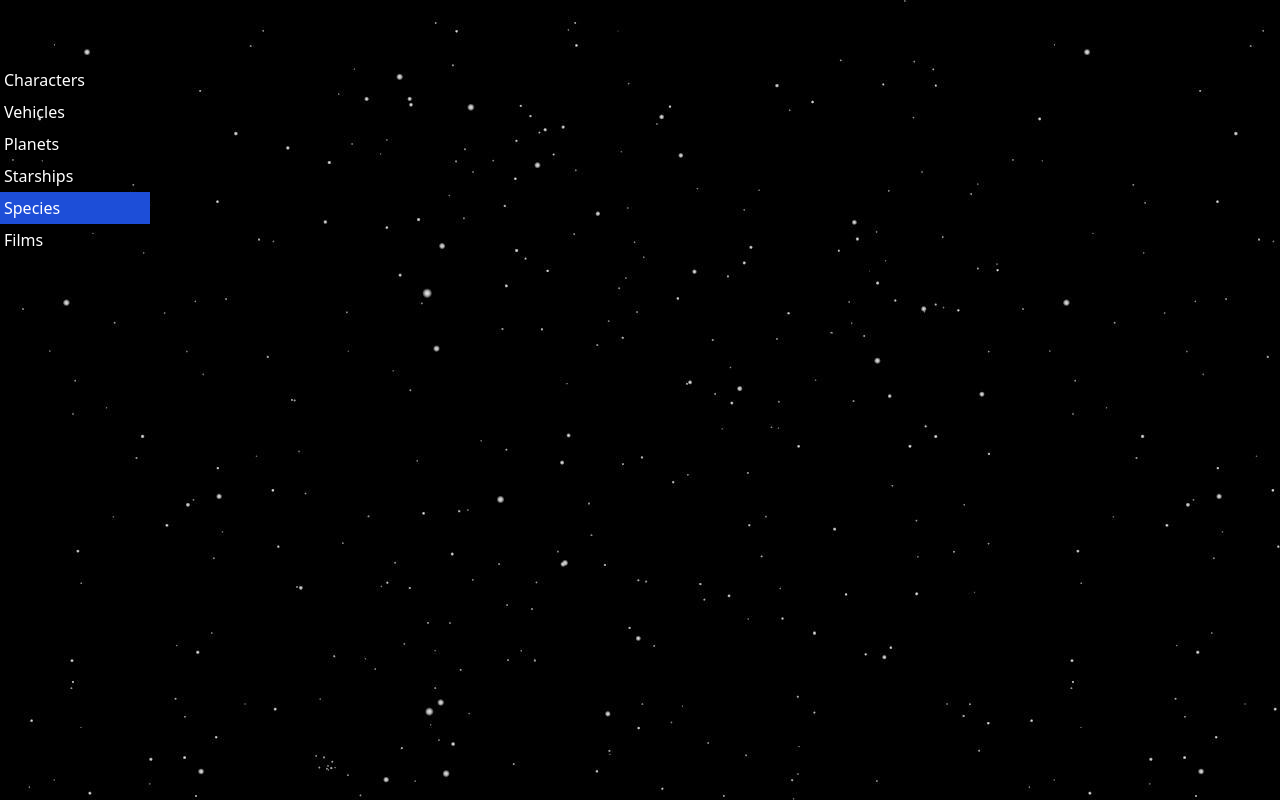
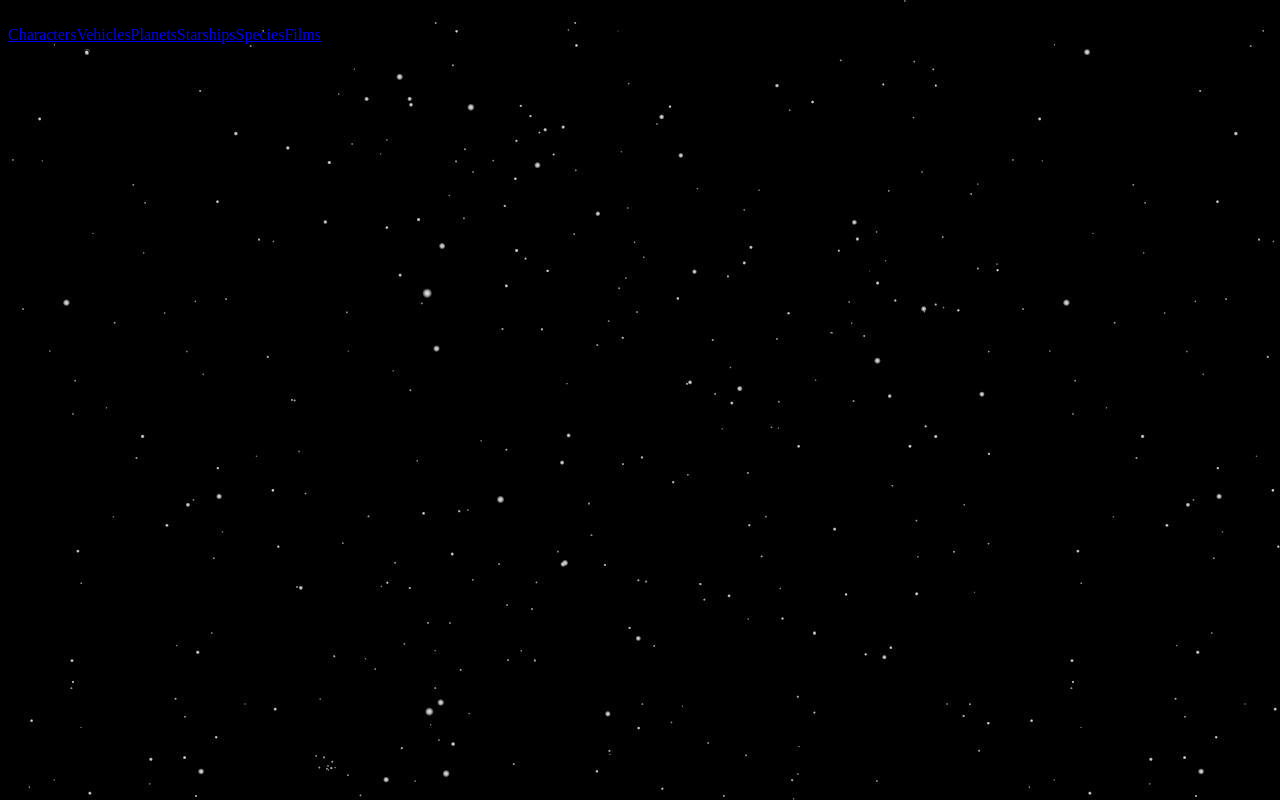
Before and after one commit to ArkadiuszDz/star_wars, a Next.js app: page /species in a window 1280 px wide. Built offline with nearby package versions, Linux system fonts and the light colour scheme.

Commit message:
tailwindcss removed

```diff
--- a/app/globals.scss
+++ b/app/globals.scss
@@ -1,7 +1,3 @@
-@tailwind base;
-@tailwind components;
-@tailwind utilities;
-
 :root {
   --foreground-rgb: 0, 0, 0;
   --background-start-rgb: 214, 219, 220;
--- a/package.json
+++ b/package.json
@@ -21,7 +21,6 @@
     "react": "18.2.0",
     "react-dom": "18.2.0",
     "sass": "^1.68.0",
-    "tailwindcss": "3.3.3",
     "typescript": "5.2.2"
   }
 }
--- a/tailwind.config.ts
+++ /dev/null
@@ -1,20 +0,0 @@
-import type { Config } from 'tailwindcss'
-
-const config: Config = {
-  content: [
-    './pages/**/*.{js,ts,jsx,tsx,mdx}',
-    './components/**/*.{js,ts,jsx,tsx,mdx}',
-    './app/**/*.{js,ts,jsx,tsx,mdx}',
-  ],
-  theme: {
-    extend: {
-      backgroundImage: {
-        'gradient-radial': 'radial-gradient(var(--tw-gradient-stops))',
-        'gradient-conic':
-          'conic-gradient(from 180deg at 50% 50%, var(--tw-gradient-stops))',
-      },
-    },
-  },
-  plugins: [],
-}
-export default config
```
Also changed, not shown: 1 other file (tests, documents, lock files or other folders).
